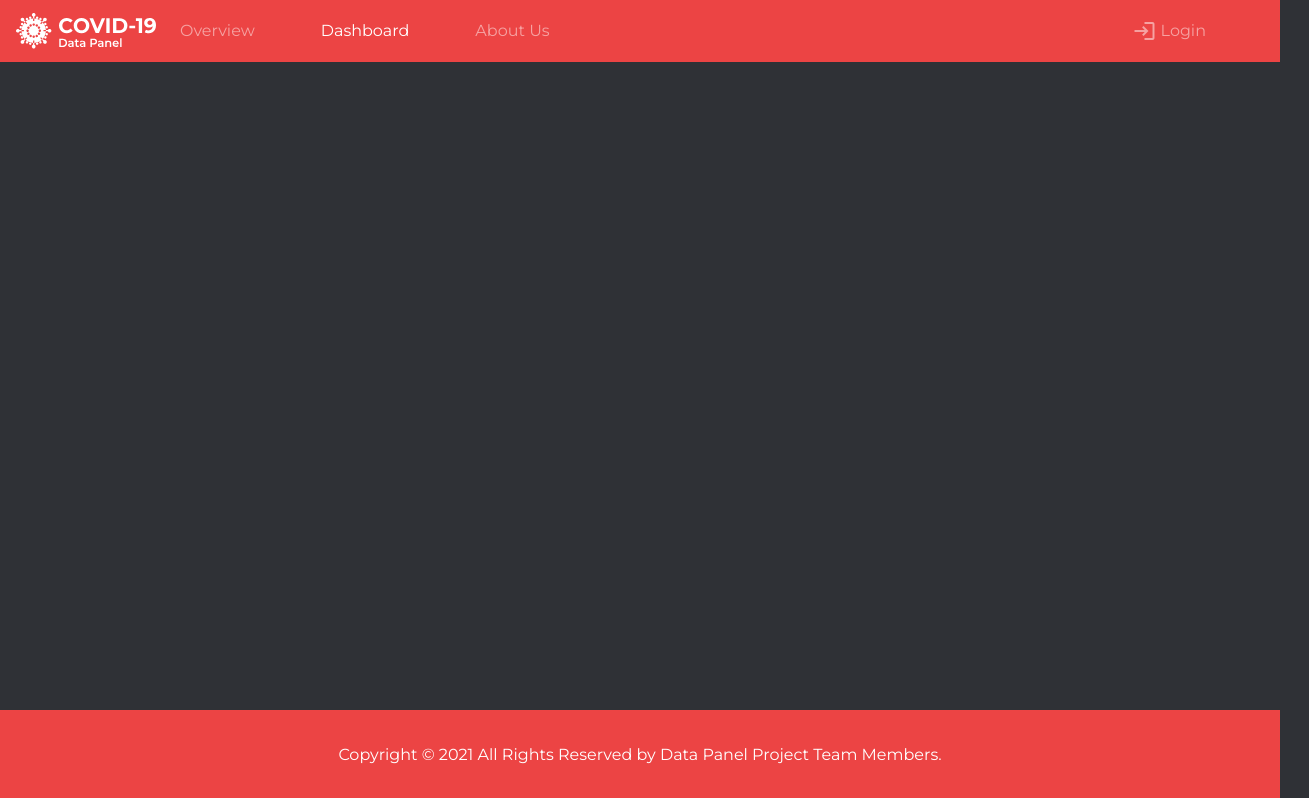
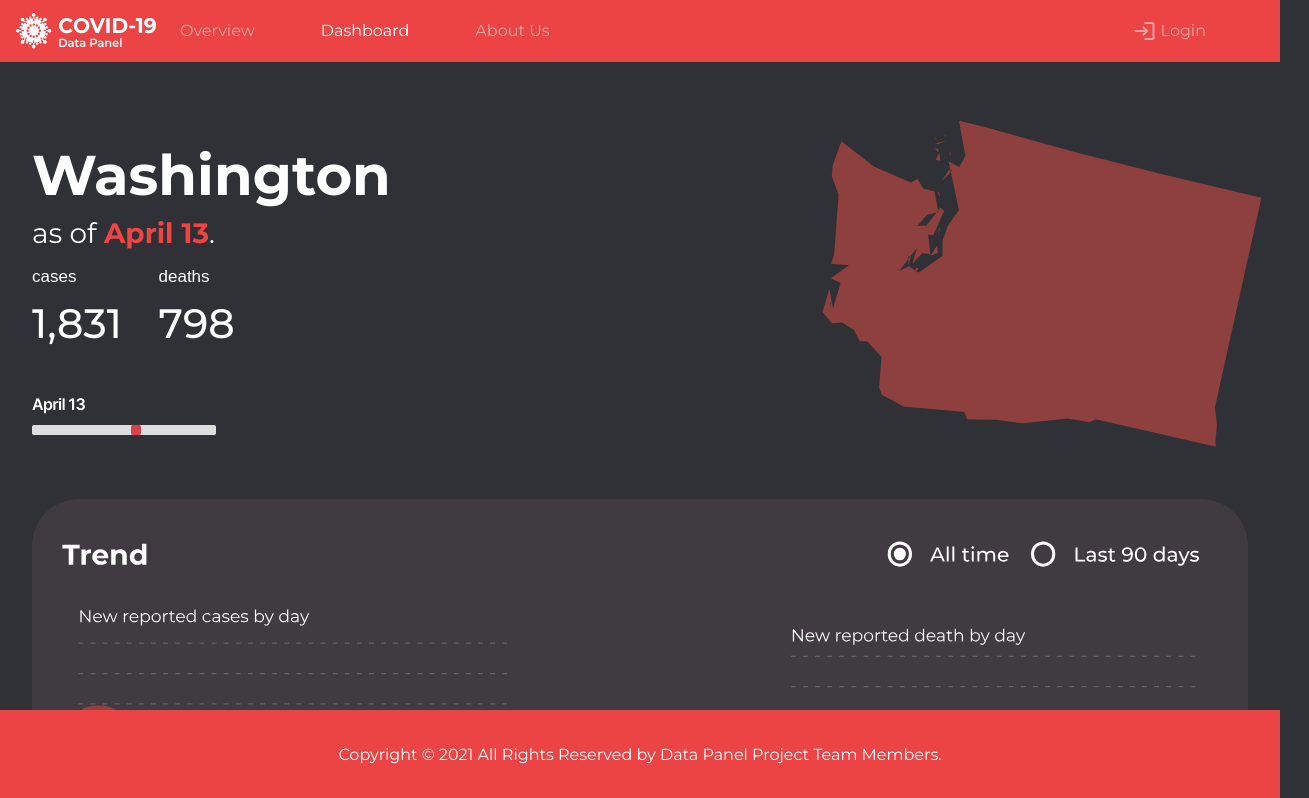
Before and after one commit to info340-au21/CovidNow-Datapanel, a React (Create React App) app: page /dashboard in a window 1280 px wide. Shown: the top 798 px of the page, 1309 px wide, since content can reach past the window. Built offline with nearby package versions, Linux system fonts and the light colour scheme; a web font is replaced by a local one.

Commit message:
Added Dashboard, removed collapse

```diff
--- a/src/components/App.js
+++ b/src/components/App.js
@@ -1,6 +1,7 @@
 import React from 'react';
 import { NavBar } from './Nav';
 import { Overview } from "./Overview";
+import { Dashboard } from './Dashboard';
 import '../style.css';
 import '../index.css';
 import { Route, Switch, Redirect, NavLink } from 'react-router-dom';
@@ -26,7 +27,7 @@ export default function App() {
           </Route>
 
           <Route path="/dashboard">
-
+            <Dashboard />
           </Route>
 
           <Route path="/about">
--- a/src/components/Dashboard.js
+++ b/src/components/Dashboard.js
@@ -0,0 +1,45 @@
+import React from "react";
+
+export function Dashboard(props) {
+    return (
+        <div className="dashboard">
+            <div className="dashboard-container">
+                <section>
+                    <h1 className="data-head">Washington</h1>
+                    <h2 className="data-head">as of <span>April 13</span>.</h2>
+                    <div className="data-cd">
+                        <div>
+                            <h3>cases</h3>
+                            <p>1,831</p>
+                        </div>
+                        <div>
+                            <h3>deaths</h3>
+                            <p>798</p>
+                        </div>
+                    </div>
+                    <div className="slider">
+                        <img
+                            src="./img/time-slider.png"
+                            alt="time slider"
+                        />
+                    </div>
+                </section>
+                <section>
+                    <img className="wa-map" src="./img/WA.svg" alt="WA Map" />
+                </section>
+            </div>
+            <img
+                    className="trend d-sm-none"
+                    src="./img/trend-mobile.svg"
+                    alt="Cases Trend Mobile"
+                />
+            <img
+                    className="trend d-none d-sm-block"
+                    src="./img/trend.svg"
+                    alt="Cases Trend"
+                />
+            <img className="rate" src="./img/rate.svg" alt="Vaccination Rate" />
+        </div>
+
+    );
+}
--- a/src/components/Nav.js
+++ b/src/components/Nav.js
@@ -30,12 +30,6 @@ export function NavBar() {
                     <li className="nav-item">
                         <NavLink
                             className="nav-link"
-                            data-toggle="collapse"
-                            data-target=".multi-collapse"
-                            href="#collapseDashboard"
-                            role="button"
-                            aria-expanded="false"
-                            aria-controls=".multi-collapse"
                             activeClassName="active"
                             to="/dashboard"
                             >Dashboard</NavLink>
--- a/src/components/Overview.js
+++ b/src/components/Overview.js
@@ -1,11 +1,12 @@
 import React from "react";
+import { NavLink } from 'react-router-dom';
 
 export function Overview(props) {
 
   let data = props.data;
 
   return (
-    <div className="overview collapse show multi-collapse" id="collapseOverview">
+    <div className="overview">
       <div className="overview-container">
         <section>
           <h1 className="data-head">US Overview</h1>
@@ -27,16 +28,9 @@ export function Overview(props) {
           </div>
         </section>
         <section>
-          <a
-            className="nav-link"
-            data-toggle="collapse"
-            data-target=".multi-collapse"
-            href="#collapseDashboard"
-            role="button"
-            aria-expanded="false"
-            aria-controls=".multi-collapse">
+          <NavLink className="nav-link" to="/dashboard">
             <img className="us-map" src="./img/us.svg" alt="US Map" />
-          </a>
+          </NavLink>
         </section>
       </div>
       <img src="./img/scale.png" alt="scale" />
```
